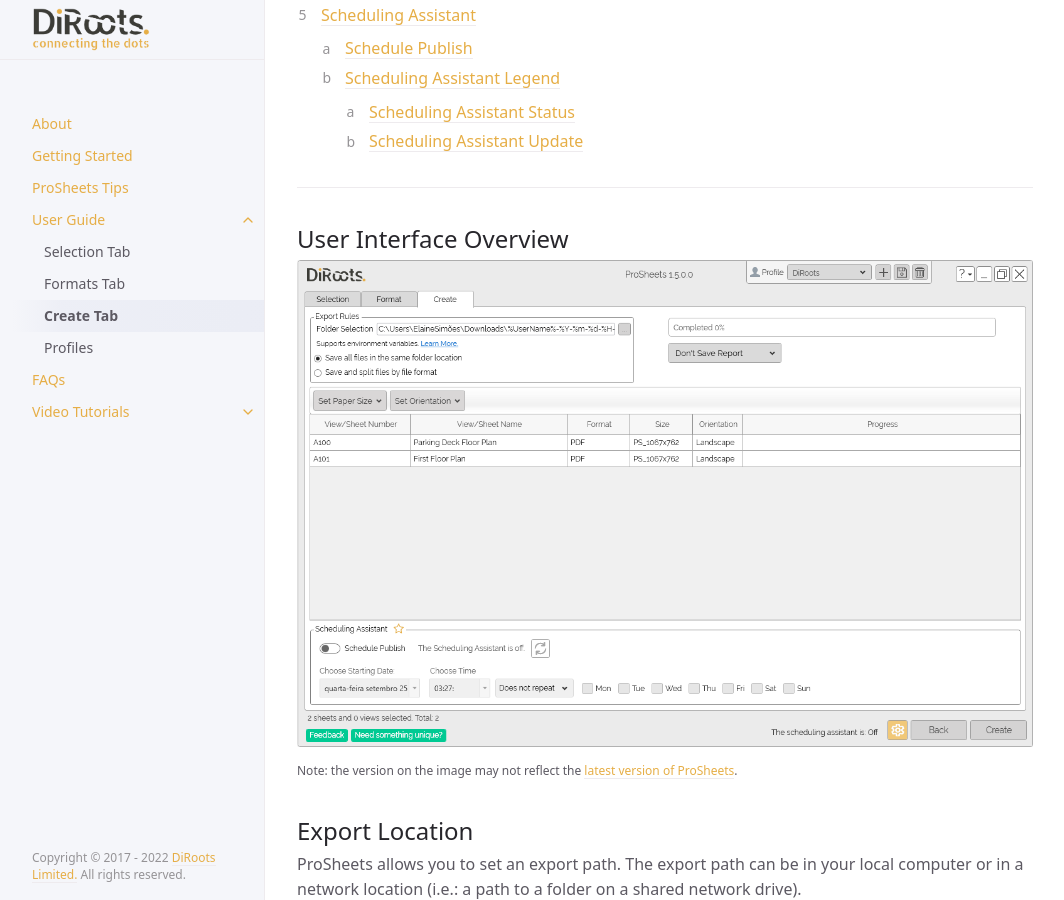
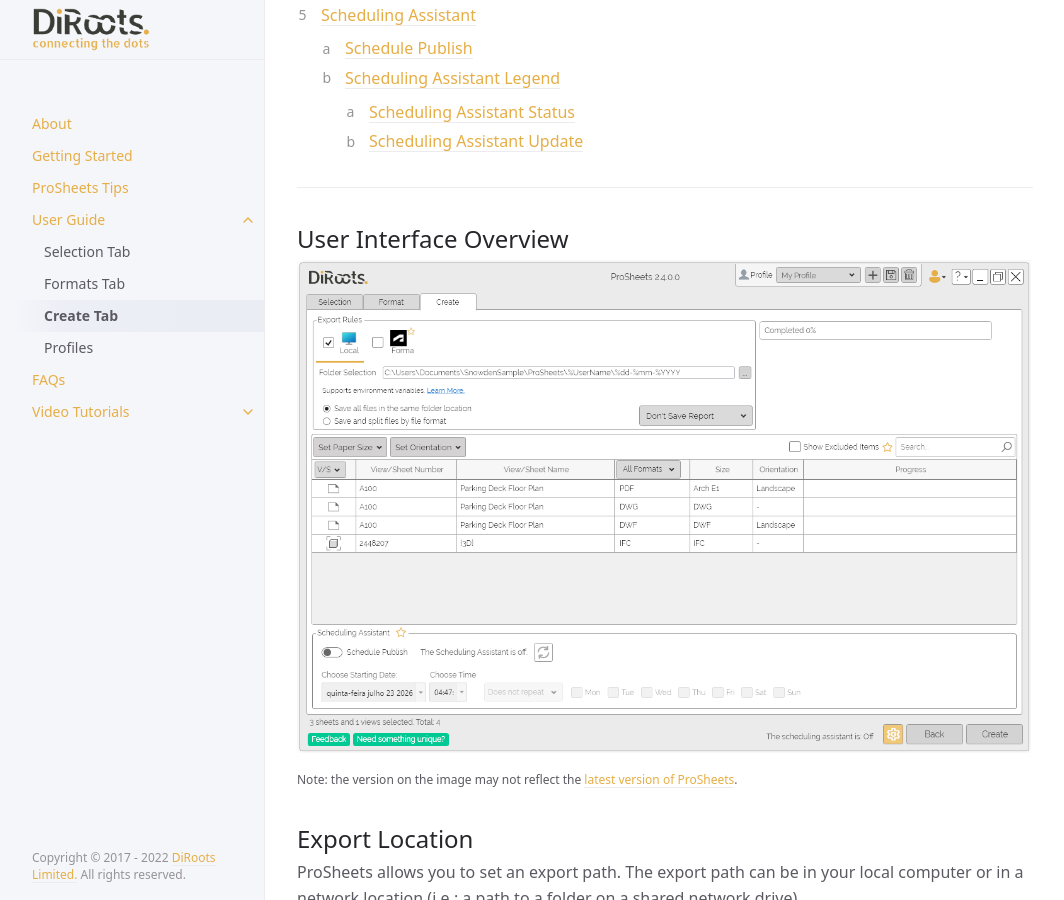
Before and after one commit to DiRoots-Limited/DiRoots.ProSheets.Releases, a Jekyll site: the page built from docs/ui-components/Create-tab.md, in a window 1280 px wide and 900 px high, scrolled down 496 px. Shown: the whole window, without its empty margins (107-1171 px from the left). Built offline with Jekyll 4.4.1, drawn with Linux system fonts in a browser that asks for light colours.

Commit message:
feat: Create tab - update overview image to v240

```diff
--- a/docs/ui-components/Create-tab.md
+++ b/docs/ui-components/Create-tab.md
@@ -18,7 +18,7 @@ nav_order: 3
 
 ## User Interface Overview
 
-![ProSheets Revit Export Tab](../../assets\images\GIFs\Export\PS-Overview.png)
+![ProSheets Revit Export Tab](../../assets\images\GIFs\Export\PS-Overview-240.png)
 <sub>Note: the version on the image may not reflect the [latest version of ProSheets](https://diroots.com/revit-plugins/revit-to-pdf-dwg-dgn-dwf-nwc-ifc-and-images-with-prosheets/).</sub>
 
 ## Export Location
```
Also changed, not shown: assets/images/GIFs/Export/PS-Overview-240.png (added).
